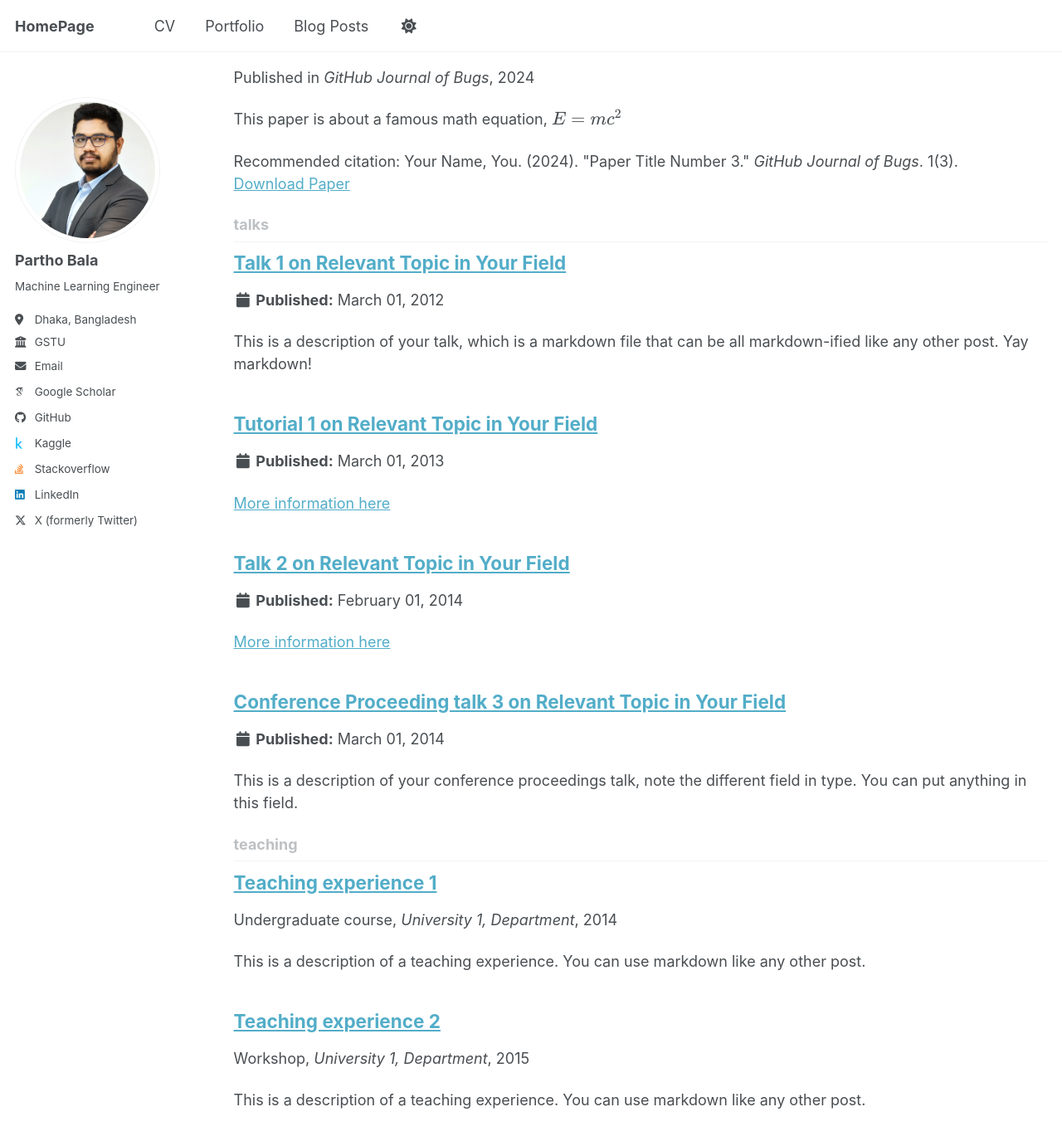
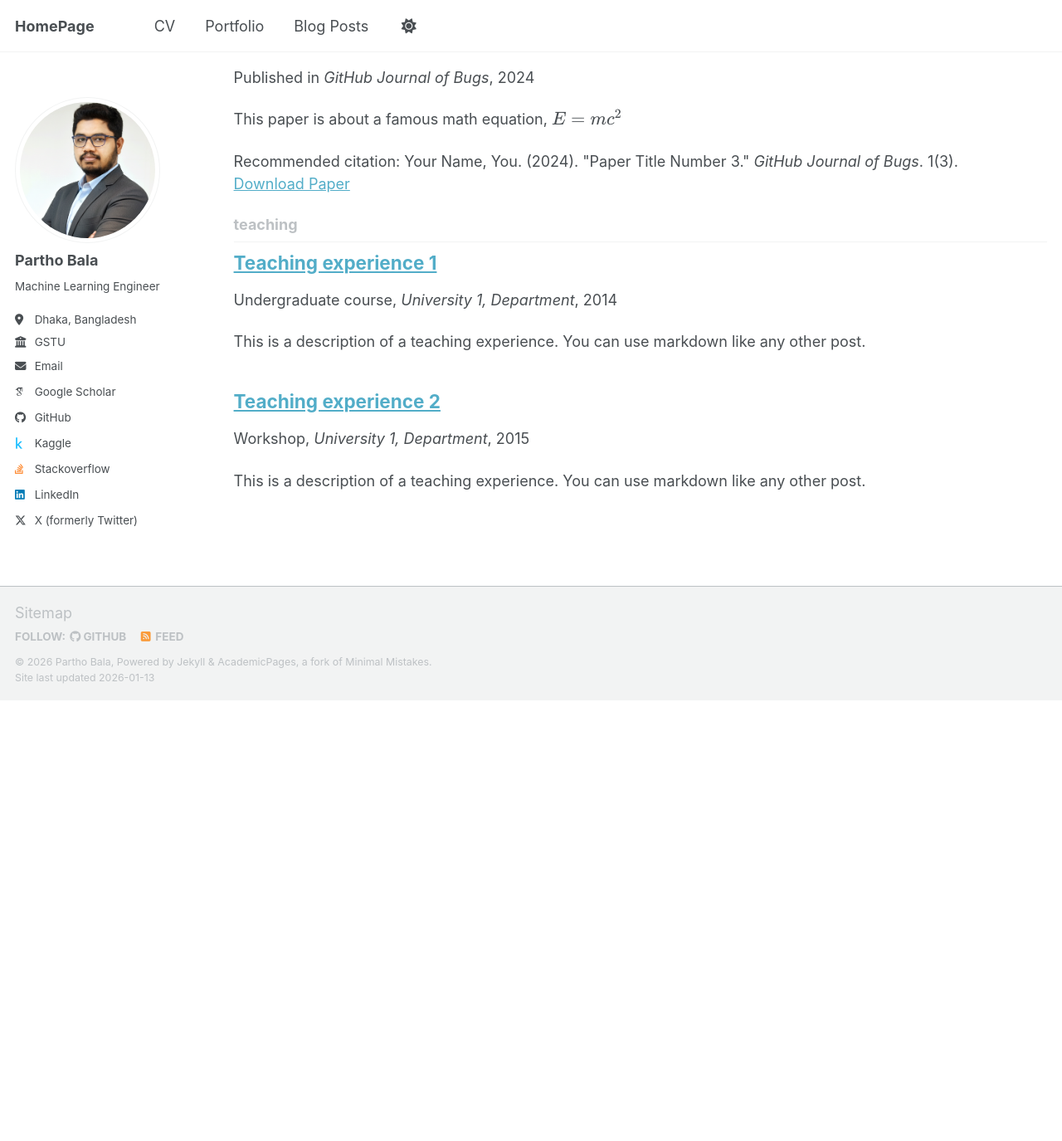
Before and after one commit to cspartho/cspartho.github.io, a Jekyll site: the page built from _pages/collection-archive.html, in a window 1280 px wide and 1400 px high, scrolled down 2100 px. Shown: the top 1375 px of the window at 83% size. Built offline with Jekyll 4.4.1, drawn with Linux system fonts in a browser that asks for light colours; some web fonts are replaced; a script bundle is joined from its source files by our own code; library files that are not in the unit come from our copies; after the commit the page ends 2944 px from its top, so only the background shows below that.

Commit message:
remove talk sections

```diff
--- a/_config.yml
+++ b/_config.yml
@@ -193,9 +193,6 @@ collections:
   portfolio:
     output: true
     permalink: /:collection/:path/
-  talks:
-    output: true
-    permalink: /:collection/:path/
 
 
 # These settings control how pages and collections are included in the site
@@ -245,14 +242,6 @@ defaults:
       author_profile: true
       share: true
       comment: true
-  # _talks
-  - scope:
-      path: ""
-      type: talks
-    values:
-      layout: talk
-      author_profile: true
-      share: true
 
 
 # Sass/SCSS
```
Also changed, not shown: .github/workflows/scrape_talks.yml.
